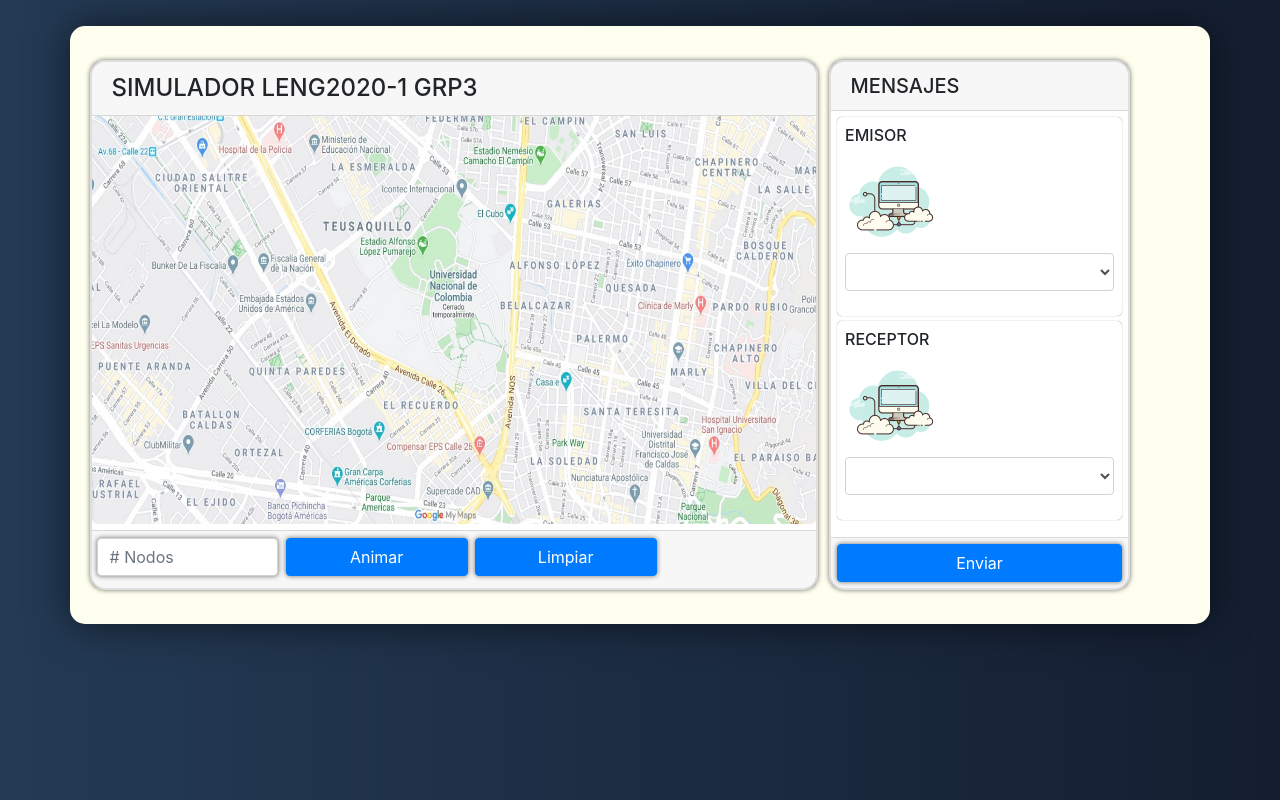
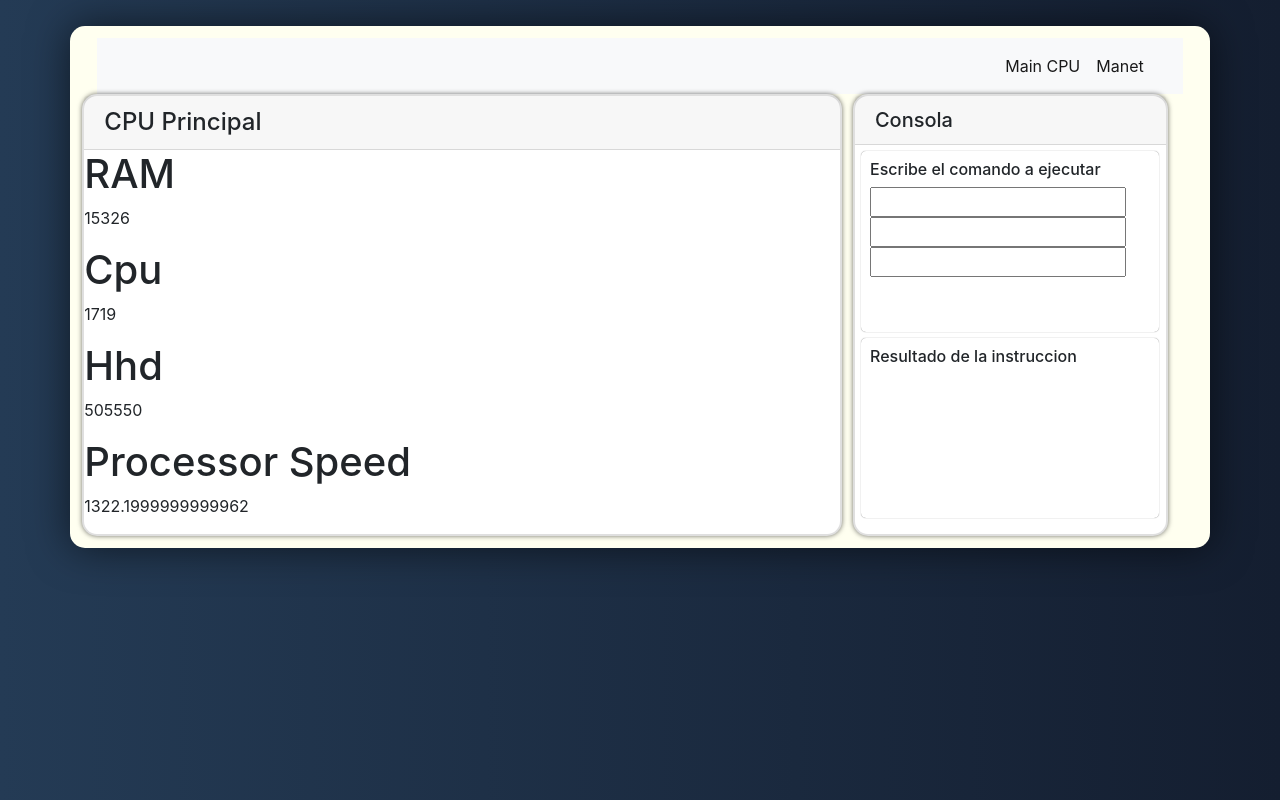
Before and after one commit to PL-Project/manet, a React (Create React App) app: page /MainCpu in a window 1280 px wide. Built offline with nearby package versions, Linux system fonts and the light colour scheme.

Commit message:
navbar and main pc in process

```diff
--- a/package.json
+++ b/package.json
@@ -29,5 +29,8 @@
       "last 1 firefox version",
       "last 1 safari version"
     ]
+  },
+  "devDependencies": {
+    "react-router-dom": "^5.2.0"
   }
 }
--- a/src/App.js
+++ b/src/App.js
@@ -1,15 +1,25 @@
 import React from 'react';
 import Manet from './components/Manet'
+import NavbarTop from "./components/NavbarTop";
+import {BrowserRouter as Router, Route} from 'react-router-dom';
+import PrincipalCpu from "./components/PrincipalCpu";
 import './css/app.css'
 class App extends React.Component {
   render(){
     return (
-      <div id="app" className="container">
-
-        <div className="container row">
-            <Manet className="column"/>
+        <div>
+            <div className="column wrapper">
+                <Router>
+                    <div id="content">
+                        <div className="container-fluid">
+                            <NavbarTop/>
+                            <Route path="/Manet" component={Manet}></Route>
+                            <Route path="/MainCpu" component={PrincipalCpu}></Route>
+                        </div>
+                    </div>
+                </Router>
+            </div>
         </div>
-      </div>
     );
   }
 }
--- a/src/class/node.js
+++ b/src/class/node.js
@@ -190,6 +190,7 @@ class Node {
 
 
         //properties
+        this.participation = Math.random() >= 0.5;
         this.ram = randomRAM()
         this.cpu = randomCPU()
         this.hz = randomHZ();
--- /dev/null
+++ b/src/components/NavbarTop.js
@@ -0,0 +1,32 @@
+import React from 'react'
+import {Link} from 'react-router-dom';
+
+class NavbarTop extends React.Component {
+    render() {
+        return (
+            <nav className="navbar navbar-expand-lg navbar-light bg-light">
+                <div className="container-fluid">
+
+                    <div className="collapse navbar-collapse" id="navbarSupportedContent">
+                        <ul className="nav navbar-nav ml-auto">
+                            <li className="nav-item active">
+                                <Link className="nav-link" to='/MainCpu'>Main CPU</Link>
+                            </li>
+                            {
+                            }
+                            <li className="nav-item active">
+                                <Link className="nav-link" to='/Manet'>Manet</Link>
+                            </li>
+                        </ul>
+                    </div>
+
+                </div>
+
+            </nav>
+
+
+        )
+    }
+}
+
+export default NavbarTop
--- /dev/null
+++ b/src/components/PrincipalCpu.js
@@ -0,0 +1,140 @@
+import React from 'react';
+import Node from '../class/node'
+import '../css/principalCpu.css'
+
+class PrincipalCpu extends React.Component {
+    constructor(props) {
+        super(props);
+    }
+
+    // this.ram = randomRAM()
+    // this.cpu = randomCPU()
+    // this.hz = randomHZ();
+    // this.hhd = randomHHD()
+    state = {
+        nodes: [],
+        ram: Number,
+        cpu: Number,
+        hz: Number,
+        hhd: Number
+    }
+
+    async componentDidMount() {
+        let numNodes = 1000;
+
+        for (var i = 0; i < numNodes; i++) {
+            let width = 500;
+            let height = 500;
+            this.state.nodes.push(new Node(width, height, 100 / 2));
+        }
+
+        var i;
+        // this.ram = randomRAM()
+        // this.cpu = randomCPU()
+        // this.hz = randomHZ();
+        // this.hhd = randomHHD()
+        var totalRam = 0;
+        var totalCpu = 0;
+        var totalHz = 0;
+        var totalHhd = 0;
+        if (this.state.nodes.length > 0) {
+            for (i = 0; i < this.state.nodes.length; i++) {
+                if (this.state.nodes[i].participation == 1) {
+                    console.log(this.state.nodes[i].participation)
+                    totalRam += this.state.nodes[i].ram;
+                    totalCpu += this.state.nodes[i].cpu;
+                    totalHz += this.state.nodes[i].hz;
+                    totalHhd += this.state.nodes[i].hhd;
+
+                    if (i == this.state.nodes.length - 1) {
+                        this.setState({
+                            ram: totalRam
+                        });
+                        this.setState({
+                            cpu: totalCpu
+                        });
+                        this.setState({
+                            hz: totalHz
+                        });
+                        this.setState({
+                            hhd: totalHhd
+                        });
+                        break;
+                    }
+                }
+            }
+        }
+    }
+    z(){
+
+    }
+
+    render() {
+        return (
+            <div id="big" className="row">
+                <div id="specificationBox" className="card">
+                    <h4 className="card-header">CPU Principal</h4>
+                    <div id="bodycard" className="card-boddy">
+                        <h1>RAM</h1>
+                        <p>{this.state.ram}</p>
+                        <h1>Cpu</h1>
+                        <p>{this.state.cpu}</p>
+                        <h1>Hhd</h1>
+                        <p>{this.state.hhd}</p>
+                        <h1>Processor Speed</h1>
+                        <p>{this.state.hz}</p>
+                    </div>
+
+                </div>
+
+                <div id="mainConsole" className="card">
+                    <h5 className="card-header">Consola</h5>
+                    <div id="bodymensaje" className="card-body">
+                        <div id="emisor" className="cardpersonalizada">
+                            <h6>Escribe el comando a ejecutar</h6>
+                            <input
+                                type="text"
+                            />
+                            <input
+                                type="text"
+                            />
+                            <input
+                                type="text"
+                            />
+                            <div className="row">
+                            </div>
+                        </div>
+                        <div id="receptor" className="cardpersonalizada">
+                            <h6>Resultado de la instruccion</h6>
+                            <div className="row">
+
+                            </div>
+                        </div>
+
+
+                    </div>
+
+                </div>
+            </div>
+
+        );
+    }
+
+}
+
+export default PrincipalCpu;
+
+// <form>
+//     <div className="form-group">
+//         <h1>Principal CPU</h1>
+//
+//         <h1>RAM</h1>
+//         <p>{this.state.ram}</p>
+//         <h1>Cpu</h1>
+//         <p>{this.state.cpu}</p>
+//         <h1>Hhd</h1>
+//         <p>{this.state.hhd}</p>
+//         <h1>Processor Speed</h1>
+//         <p>{this.state.hz}</p>
+//     </div>
+// </form>
--- /dev/null
+++ b/src/css/principalCpu.css
@@ -0,0 +1,95 @@
+#big{
+    width: 100%;
+    height: 100%;
+    position: relative;
+}
+#specificationBox{
+    -webkit-box-shadow: 0px 0px 5px 0px rgba(0,0,0,0.57);
+    -moz-box-shadow: 0px 0px 5px 0px rgba(0,0,0,0.57);
+    box-shadow: 0px 0px 5px 0px rgba(0,0,0,0.57);
+
+    margin-right: 1%;
+    border-radius: 15px 15px 15px 15px;
+    border-style: solid;
+    border-width: 2px;
+    width: 70%;
+    height: 100%;
+    position: relative;
+}
+#bodycard{
+    width: auto;
+    height: auto;
+    position: relative;
+    align-content: center;
+}
+#manet{
+    border-radius: 5px 5px 5px 5px;
+    width: 100%;
+    height: 100%;
+    position: relative;
+
+}
+#footercard{
+    padding-top: 1%;
+    padding-right: 1%;
+}
+.btn{
+    -webkit-box-shadow: 0px 0px 5px 0px rgba(0,0,0,0.57);
+    -moz-box-shadow: 0px 0px 5px 0px rgba(0,0,0,0.57);
+    box-shadow: 0px 0px 5px 0px rgba(0,0,0,0.57);
+}
+.col-sm-3{
+
+    -webkit-box-shadow: 0px 0px 5px 0px rgba(0,0,0,0.57);
+    -moz-box-shadow: 0px 0px 5px 0px rgba(0,0,0,0.57);
+    box-shadow: 0px 0px 5px 0px rgba(0,0,0,0.57);
+
+    margin-right: 1%;
+}
+
+#mainConsole{
+    -webkit-box-shadow: 0px 0px 5px 0px rgba(0,0,0,0.57);
+    -moz-box-shadow: 0px 0px 5px 0px rgba(0,0,0,0.57);
+    box-shadow: 0px 0px 5px 0px rgba(0,0,0,0.57);
+
+    border-radius: 15px 15px 15px 15px;
+    border-style: solid;
+    border-width: 2px;
+    width: 29%;
+    height: auto;
+    position: relative;
+}
+#bodymensaje{
+    padding: 2%;
+    position: relative;
+}
+.cardpersonalizada{
+    -webkit-box-shadow: 0px 0px 1px 0px rgba(0,0,0,0.57);
+    -moz-box-shadow: 0px 0px 1px 0px rgba(0,0,0,0.57);
+    box-shadow: 0px 0px 1px 0px rgba(0,0,0,0.57);
+
+    border-radius: 5px 5px 5px 5px;
+    margin-bottom: 2%;
+    padding:3%;
+    padding-bottom: 2%;
+
+    width: 100%;
+    height: 48%;
+    position: relative;
+}
+.labelpersonalizada{
+    max-width: 40%;
+    text-align: left;
+    margin-left: 6%;
+    font-size: 99%;
+}
+.imagenpersonalizada{
+    margin-left: 3%;
+}
+#enviarmsj{
+    max-width: 100%;
+}
+#piemsj{
+    padding: 2%;
+    position: relative;
+}
```
Also changed, not shown: src/components/Manet.jsx (+88 -67 lines), 1 other file (tests, documents, lock files or other folders).
